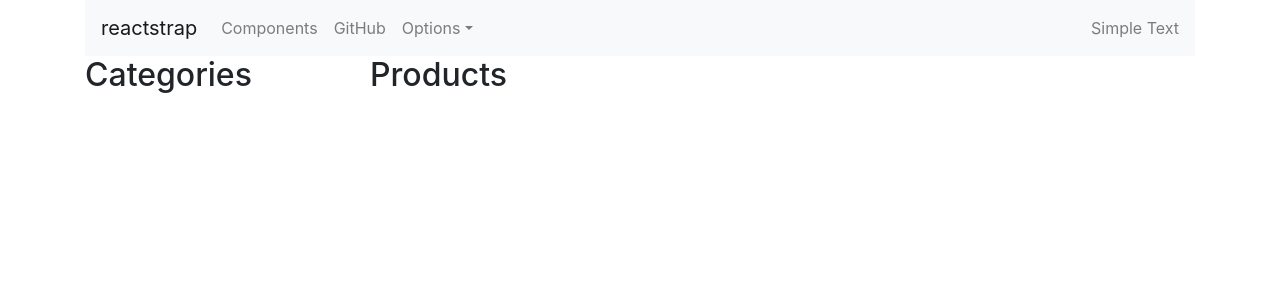
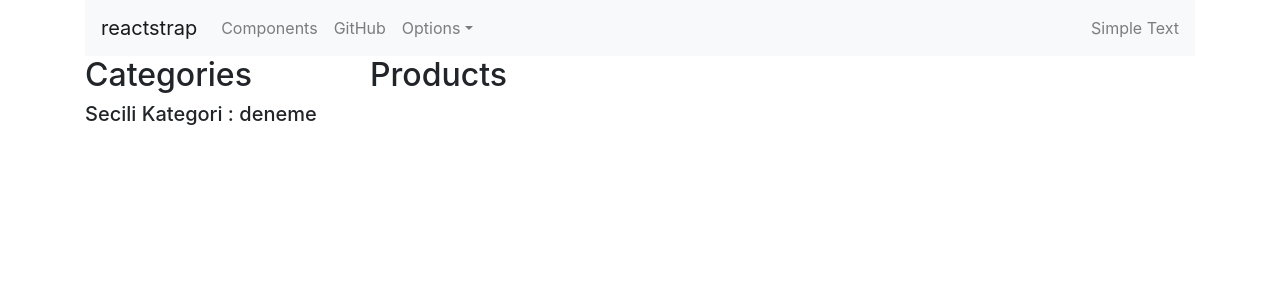
Before and after one commit to weathered57/React-App, a React (Create React App) app: page / in a window 1280 px wide. Shown: the top 300 px of the page. Built offline with nearby package versions, Linux system fonts and the light colour scheme.

Commit message:
Added redux to categoryList for currentCategory

```diff
--- a/package.json
+++ b/package.json
@@ -11,7 +11,8 @@
     "react-dom": "^16.13.1",
     "react-redux": "^7.2.0",
     "react-scripts": "3.4.1",
-    "reactstrap": "^8.4.1"
+    "reactstrap": "^8.4.1",
+    "redux": "^4.0.5"
   },
   "scripts": {
     "start": "react-scripts start",
--- a/src/compenents/categories/CategoryList.js
+++ b/src/compenents/categories/CategoryList.js
@@ -1,11 +1,21 @@
 import React, { Component } from 'react'
+import { connect } from 'react-redux'
 
-export default class CategoryList extends Component {
+ class CategoryList extends Component {
     render() {
         return (
             <div>
                 <h2>Categories</h2>
+        <h5>Secili Kategori : {this.props.currentCategory.categoryName}</h5>
             </div>
         )
     }
 }
+
+function mapStateToProps(state){
+    return {
+        currentCategory:state.changeCategoryReducer
+    }
+}
+
+export default connect(mapStateToProps)(CategoryList);
--- a/src/redux/reducers/initialState.js
+++ b/src/redux/reducers/initialState.js
@@ -1,3 +1,3 @@
 export default{
-    currentCategory:{}
+    currentCategory:{categoryName:"deneme"}
 }
```
Also changed, not shown: 1 other file (tests, documents, lock files or other folders).
